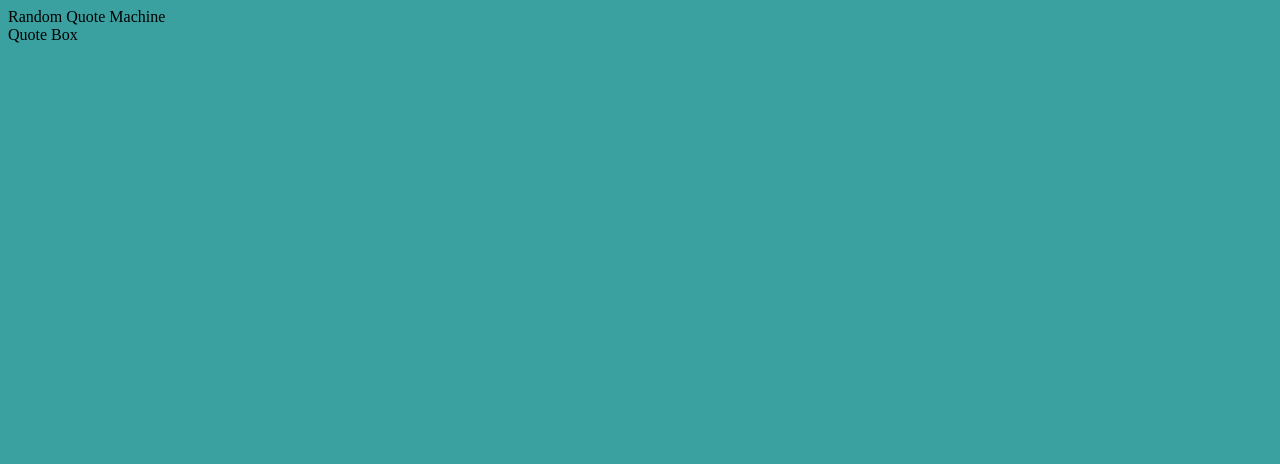
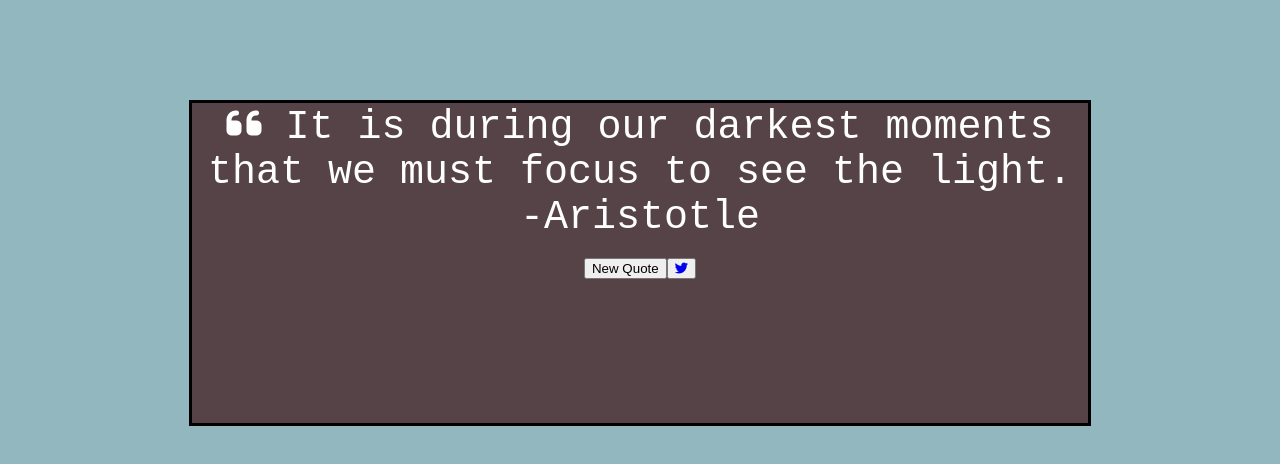
Before and after one commit to josejassojr/fcc-rqm, a React (Create React App) app: page / in a window 1280 px wide. Shown: the top 464 px of the page. Built offline with nearby package versions, Linux system fonts and the light colour scheme.

Commit message:
Works, needs styling

```diff
--- a/public/index.html
+++ b/public/index.html
@@ -1,8 +1,7 @@
 <!DOCTYPE html>
 <html lang="en">
   <head>
-    <script src="bundle.js"></script>
-    <script src="https://cdn.freecodecamp.org/testable-projects-fcc/v1/bundle.js"></script>
+    <script src="https://kit.fontawesome.com/909ca40244.js" crossorigin="anonymous"></script>
     <meta charset="utf-8" />
     <link rel="icon" href="%PUBLIC_URL%/favicon.ico" />
     <meta name="viewport" content="width=device-width, initial-scale=1" />
@@ -41,5 +40,6 @@
       To begin the development, run `npm start` or `yarn start`.
       To create a production bundle, use `npm run build` or `yarn build`.
     -->
+    <script src="https://cdn.freecodecamp.org/testable-projects-fcc/v1/bundle.js"></script>
   </body>
 </html>
--- a/src/App.js
+++ b/src/App.js
@@ -1,20 +1,50 @@
 import { Component } from "react";
+import { QUOTES } from "./quotes";
 
-class App extends Component {
+const lenQuotes = QUOTES.length;
+
+class QuoteBox extends Component {
   constructor(props) {
     super(props);
-    this.state = {};
+    this.state = {
+      index: Math.floor(Math.random() * lenQuotes)
+    };
+    this.getNewQuote = this.getNewQuote.bind(this);
   }
+
+  getNewQuote() {
+    this.setState({
+      index: Math.floor(Math.random() * lenQuotes)
+    });
+  }
+
   render() {
     return (
-      <div className="App">
-        <header> Random Quote Machine </header>
-        <div id="quote-box">
-          Quote Box
+      <div className="QuoteBox" id="quote-box">
+        <div id="text"><i class="fas fa-quote-left"></i>  {QUOTES[this.state.index].quote}
         </div>
+        <div id="author">-{QUOTES[this.state.index].author}</div>
+        <button id="new-quote" onClick={this.getNewQuote}>
+          New Quote
+        </button>
+        <button>
+          <a
+            id="tweet-quote"
+            target="_blank"
+            href={
+              "https://twitter.com/intent/tweet?text=" +
+              QUOTES[this.state.index].quote.split(" ").join("%20") +
+              " -" +
+              QUOTES[this.state.index].author.split(" ").join("%20") +
+              "&hashtags=FCC"
+            }
+          >
+            <i class="fab fa-twitter"></i>
+          </a>
+        </button>
       </div>
     );
   }
 }
 
-export default App;
+export default QuoteBox;
--- a/src/index.css
+++ b/src/index.css
@@ -1,3 +1,17 @@
 html {
-  background-color: rgb(59, 160, 160);
+  background-color: #93B7BE;
+  text-align: center;
 }
+#quote-box {
+  margin-top: 100px;
+  margin-left: auto;
+  margin-right: auto;
+  font-size: 40px;
+  font-family: 'Azeret Mono', monospace;
+  color: white;
+  border-style: solid;
+  border-color: black;
+  width: 70vw;
+  height: 40vh;
+  background-color: #554348;
+}
--- a/src/index.js
+++ b/src/index.js
@@ -1,12 +1,12 @@
 import React from 'react';
 import ReactDOM from 'react-dom';
 import './index.css';
-import App from './App';
+import QuoteBox from './App';
 import reportWebVitals from './reportWebVitals';
 
 ReactDOM.render(
   <React.StrictMode>
-    <App />
+    <QuoteBox />
   </React.StrictMode>,
   document.getElementById('root')
 );
--- /dev/null
+++ b/src/quotes.js
@@ -0,0 +1,30 @@
+export const QUOTES = [
+  {
+    author: "Mark Twain",
+    quote: "The man who does not read good books has no advantage over the man who cannot read them."
+  },
+  {
+    author: "Albert Einstein",
+    quote: "God does not play dice with the universe."
+  },
+  {
+    author: "Edgar Allan Poe",
+    quote: "All that we see or seem is but a dream within a dream."
+  },
+  {
+    author: "Douglas MacArthur",
+    quote: "Only those are fit to live who are not afraid to die."
+  },
+  {
+    author: "Winston Churchill",
+    quote: "If you are going through hell, keep going."
+  },
+  {
+    author: "Eleanor Roosevelt",
+    quote: "If life were predictable it would cease to be life, and be without flavor."
+  },
+  {
+    author: "Aristotle",
+    quote: "It is during our darkest moments that we must focus to see the light."
+  }
+];
```
